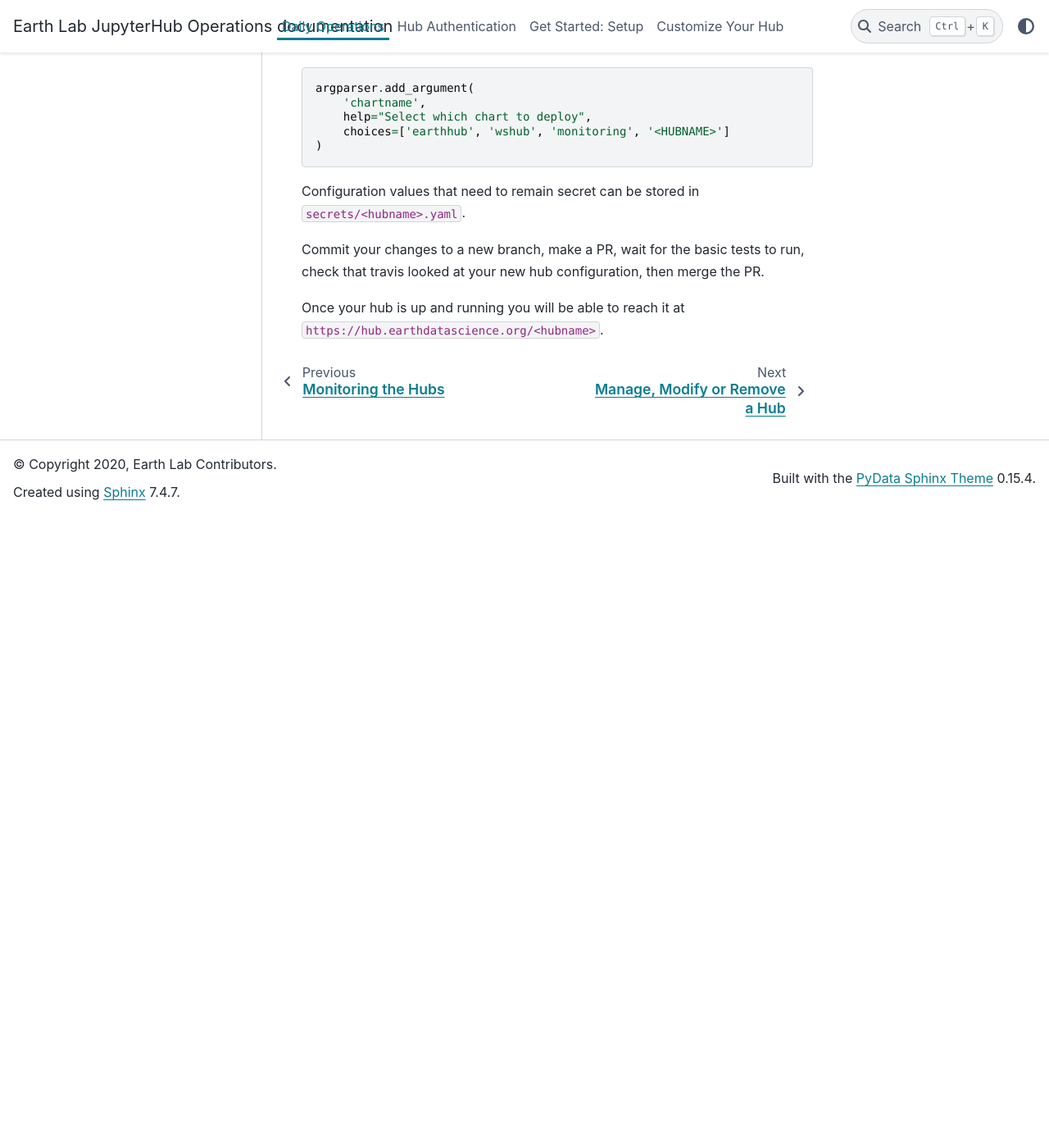
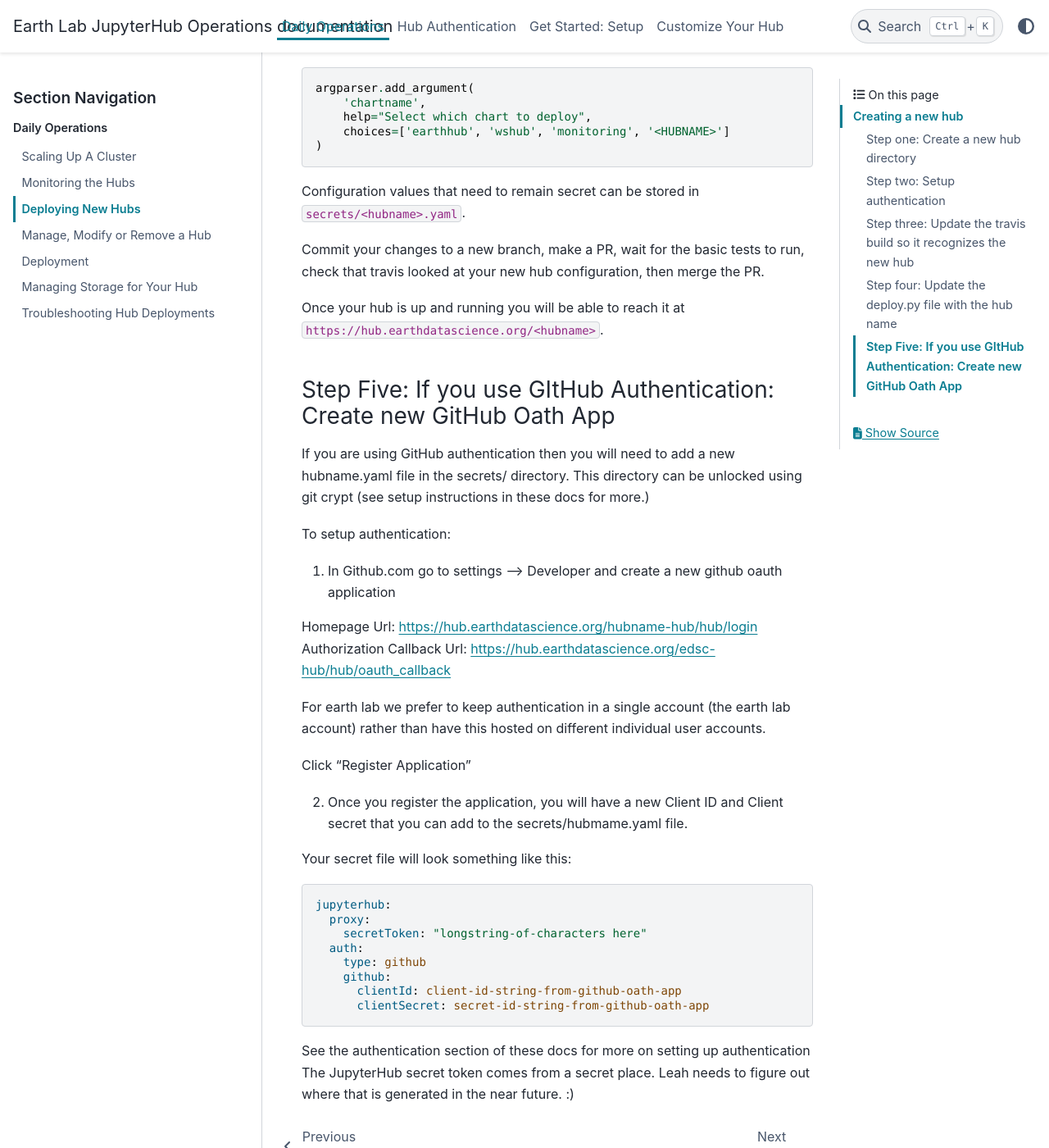
Before and after one commit to earthlab/hub-ops, a Sphinx documentation site: the page built from docs/source/daily-operations/new-hub.rst, in a window 1280 px wide and 1400 px high, scrolled down 2315 px. Shown: the whole window at 82% size. Built offline with Sphinx 7.4.7 and the PyData theme 0.15.4, drawn with Linux system fonts in a browser that asks for light colours; before the commit the page ends 2945 px from its top, so only the background shows below that.

Commit message:
Climate hub  (#297)
* testing adding nccasc workshop github usernames to hub

* deploy climate hub

* missed a value

* add secrets for login

* add the setup auth to main doc

Co-authored-by: lherwehe <lauren.herwehe@colorado.edu>
Co-authored-by: leah wasser <leahwasser@leahs-MacBook-Pro.local>

```diff
--- a/deploy.py
+++ b/deploy.py
@@ -297,7 +297,7 @@
     argparser.add_argument(
         'chartname',
         help="Select which chart to deploy",
-        choices=['ea-hub', 'nbgrader-hub', 'monitoring']
+        choices=['ea-hub', 'nbgrader-hub', 'climate-hub', 'monitoring']
     )
 
     args = argparser.parse_args()
--- a/docs/source/daily-operations/new-hub.rst
+++ b/docs/source/daily-operations/new-hub.rst
@@ -117,3 +117,42 @@
 
 Once your hub is up and running you will be able to reach it
 at :code:`https://hub.earthdatascience.org/<hubname>`.
+
+
+Step Five: If you use GItHub Authentication: Create new GitHub Oath App
+~~~~~~~~~~~~~~~~~~~~~~~~~~~~~~~~~~~~~~~~~~~~~~~~~~~~~~~~~~~~~~~~~~~~~~~~
+
+If you are using GitHub authentication then you will need to add a new
+hubname.yaml file in the secrets/ directory. This directory can be unlocked
+using git crypt (see setup instructions in these docs for more.)
+
+To setup authentication:
+
+1. In Github.com go to settings --> Developer  and create a new github oauth application
+
+Homepage Url: https://hub.earthdatascience.org/hubname-hub/hub/login
+Authorization Callback Url: https://hub.earthdatascience.org/edsc-hub/hub/oauth_callback
+
+For earth lab we prefer to keep authentication in a single account (the earth
+lab account) rather than have this hosted on different individual user accounts.
+
+Click "Register Application"
+
+2. Once you register the application, you will have a new Client ID and Client secret that you can add to the secrets/hubmame.yaml file.
+
+Your secret file will look something like this:
+
+.. code-block:: yaml
+
+  jupyterhub:
+    proxy:
+      secretToken: "longstring-of-characters here"
+    auth:
+      type: github
+      github:
+        clientId: client-id-string-from-github-oath-app
+        clientSecret: secret-id-string-from-github-oath-app
+
+See the authentication section of these docs for more on setting up authentication
+The JupyterHub secret token comes from a secret place. Leah needs to figure out
+where that is generated in the near future. :)
```
Also changed, not shown: .travis.yml, 8 other files.
